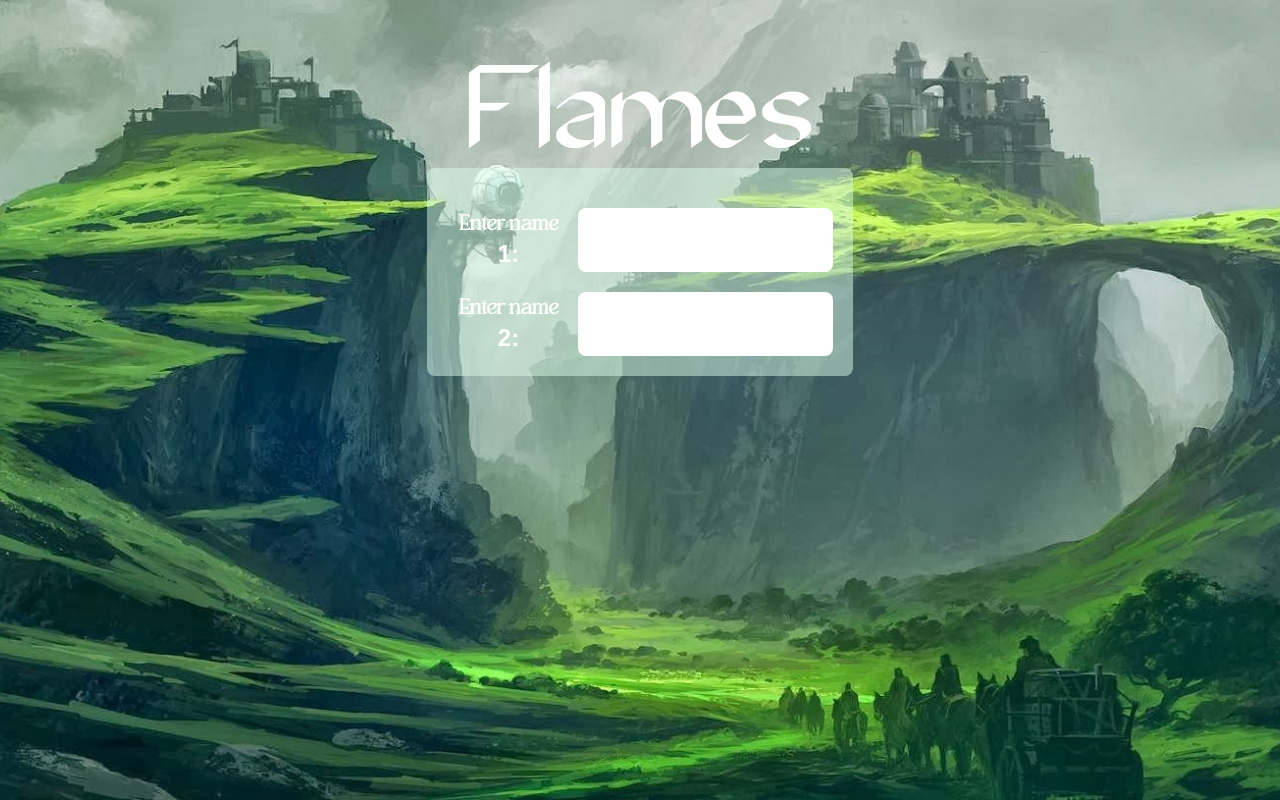
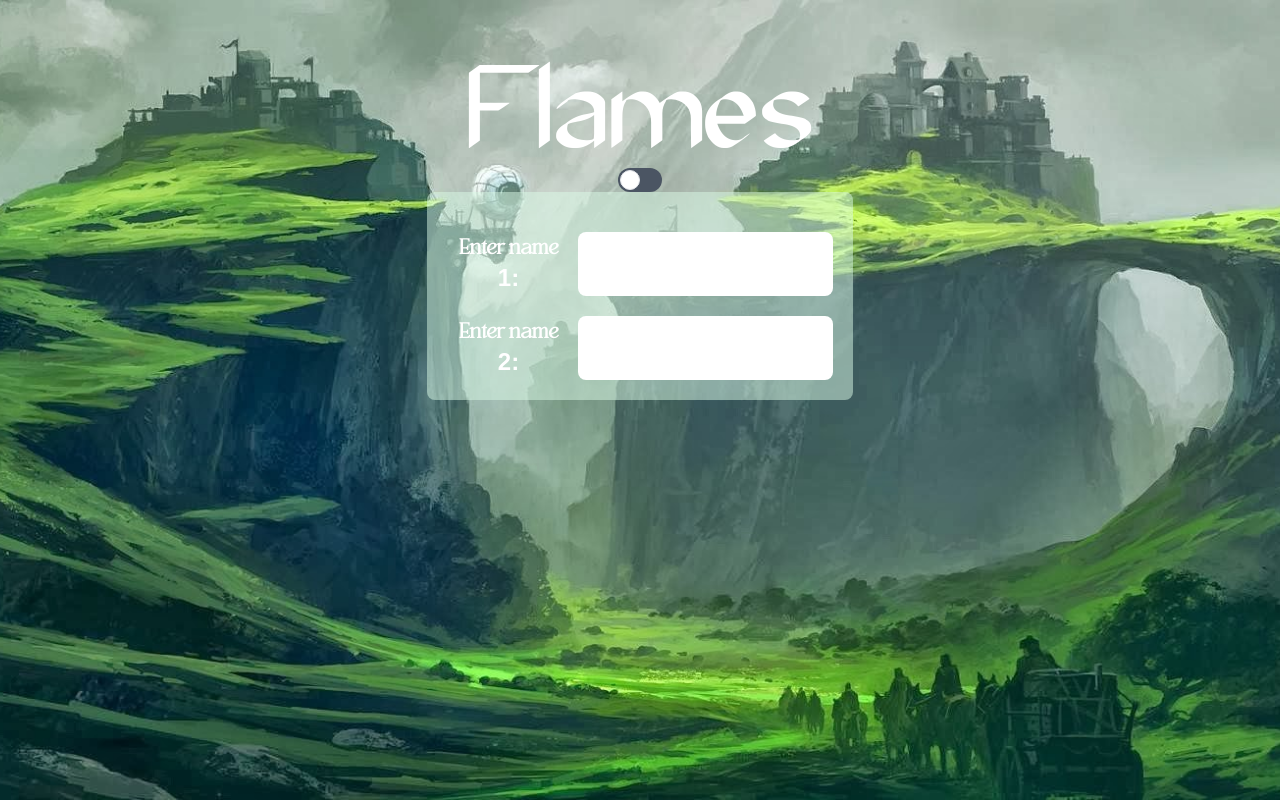
Before and after one commit to dxyaa/FlamesGame, a Next.js app: page / in a window 1280 px wide. Built offline with nearby package versions, Linux system fonts and the light colour scheme.

Commit message:
toggle switch added

```diff
--- a/src/app/page.js
+++ b/src/app/page.js
@@ -13,6 +13,12 @@
       <div className="absolute inset-0 ">
         <div className="flex items-center justify-center text-center text-white flex-col w-full">
           <div className="pt-10 text-9xl  font-custom">Flames</div>
+          <div className="flex justify-end">
+            <label class="inline-flex items-center cursor-pointer">
+              <input type="checkbox" value="" class="sr-only peer" />
+              <div class="relative w-11 h-6 bg-gray-600 peer-focus:outline-none    rounded-full peer  peer-checked:after:translate-x-full rtl:peer-checked:after:-translate-x-full  after:content-[''] after:absolute after:top-[2px] after:start-[2px] after:bg-white  after:border after:rounded-full after:h-5 after:w-5 after:transition-all  peer-checked:bg-blue-400"></div>
+            </label>
+          </div>
           <div className="flex items-center justify-center font-aesth text-lg pt-10 font-semibold w-1/3 flex-col space-y-5 bg-green-100 bg-opacity-50 rounded-lg p-5">
             <div className="flex flex-row w-full justify-center ">
               <p className="text-2xl ">Enter name 1:</p>
```
Also changed, not shown: public/images/night.jpg (added).
